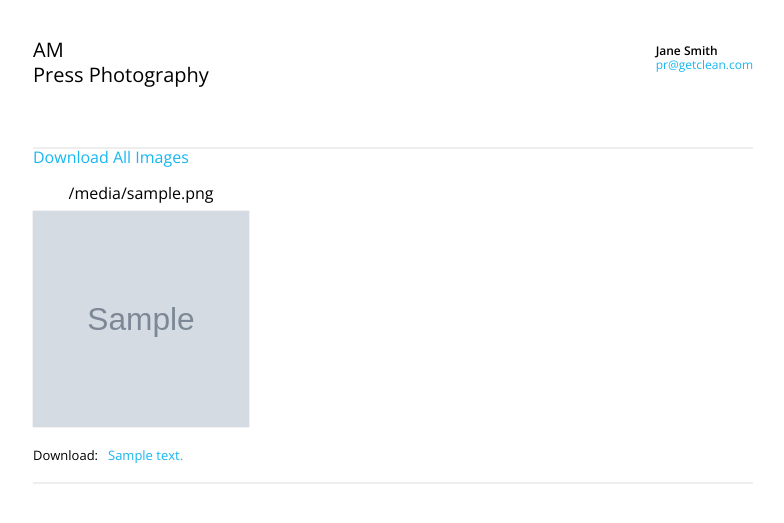
After one commit to tnktp/django-press-gallery, a Django app: template templates/django_press_gallery/media.html in a window 1280 px wide. The commit adds this page. Shown: the top 523 px of the page, without its empty margins (247-1031 px from the left). Run offline with Django 3.2, Linux system fonts and the light colour scheme; the template is opened without the code that fills it: most values are stand-ins (such as "Sample title", 1, 10 or a date in 2020); grey boxes marked "Sample" are stand-in pictures.

Commit message:
Added initial implementation of media set and media view

```diff
--- a/static/django_press_gallery/css/main.css
+++ b/static/django_press_gallery/css/main.css
@@ -1,4 +1,8 @@
+@import url("https://fonts.googleapis.com/css?family=Open+Sans:400,600,700");
 @import 'reset.css';
+body {
+  font-family: 'Open Sans', sans-serif;
+}
 .clearfix:after {
   content: " ";
   display: block;
@@ -15,6 +19,10 @@
   margin: 0 auto;
   width: 720px;
 }
+a {
+  color: #17b7f1;
+  text-decoration: none;
+}
 header {
   padding-top: 40px;
   height: 107px;
@@ -29,10 +37,20 @@ header h2 {
   margin-bottom: 5px;
 }
 header p {
-  font-size: 13px;
+  font-size: 12px;
+  font-weight: 600;
+  margin-top: 5px;
 }
 header a {
   display: block;
+  font-weight: 400;
+  margin-top: 2px;
+}
+.no-media-set {
+  font-size: 15px;
+  margin-top: 20px;
+  text-align: center;
+  color: #aaa;
 }
 .mediagroup {
   border-bottom: solid 2px #eee;
@@ -44,6 +62,8 @@ header a {
 .mediaset {
   width: 216px;
   margin-right: 36px;
+  text-decoration: none;
+  color: #000;
 }
 .mediaset h3 {
   text-align: center;
@@ -52,4 +72,21 @@ header a {
 .mediaset img {
   width: 216px;
   height: 216px;
+  box-shadow: 0 0 1px #aaa;
 }
+.download_section {
+  margin-top: 20px;
+  font-size: 13px;
+}
+.download_section h4 {
+  float: left;
+  margin-right: 5px;
+}
+.download_section a {
+  padding: 0 5px;
+  display: inline-block;
+  border-right: solid 1px #000;
+}
+.download_section a:last-child {
+  border-right: none;
+}
--- a/static/django_press_gallery/css/main.styl
+++ b/static/django_press_gallery/css/main.styl
@@ -1,4 +1,8 @@
+@import url('https://fonts.googleapis.com/css?family=Open+Sans:400,600,700')
 @import 'reset.css'
+
+body
+    font-family: 'Open Sans', sans-serif
 
 .clearfix:after
    content " "
@@ -16,6 +20,10 @@
     margin 0 auto
     width 720px
 
+a
+    color #17b7f1
+    text-decoration none
+
 header
     padding-top 40px
     height 107px
@@ -29,10 +37,20 @@ header
         margin-bottom 5px
 
     p
-        font-size 13px
+        font-size 12px
+        font-weight 600
+        margin-top 5px
     a
         display block
+        font-weight 400
+        margin-top 2px
 
+
+.no-media-set
+    font-size 15px
+    margin-top  20px
+    text-align center
+    color #aaa
 
 .mediagroup
     border-bottom solid 2px #eee
@@ -44,6 +62,8 @@ header
 .mediaset
     width 216px
     margin-right 36px
+    text-decoration none
+    color #000
 
     h3
         text-align center
@@ -52,3 +72,19 @@ header
     img
         width 216px
         height 216px
+        // border solid 1px #ddd
+        box-shadow 0 0 1px #aaa
+
+.download_section
+    margin-top 20px
+    font-size 13px
+    h4
+        float left
+        margin-right 5px
+
+    a
+        padding 0 5px
+        display inline-block
+        &:last-child
+            border-right none
+        border-right solid 1px #000
--- a/templates/django_press_gallery/base.html
+++ b/templates/django_press_gallery/base.html
@@ -8,6 +8,13 @@
 
 <body>
     <div class="inner">
+        <header>
+            <div class="left">
+                <h2>am</h2>
+                <h1>Press Photography</h1>
+            </div>
+            <p class="right">Jane Smith<a href="#">pr@getclean.com</a></p>
+        </header>
         {% block content %}{% endblock %}
     </div>
     <!--
--- /dev/null
+++ b/templates/django_press_gallery/media.html
@@ -0,0 +1,30 @@
+{% extends "django_press_gallery/base.html" %}
+
+{% block title %}Press Photos | Media{% endblock %}
+
+{% block content %}
+{% if media %}
+<a href="{% url 'download_files' 'photo' %}">Download All Images</a>
+<div class="mediagroup clearfix">
+    {% for record in media %}
+    {% if forloop.counter|divisibleby:"4" %}
+    </div><div class="mediagroup clearfix">
+    {% endif %}
+    <div class="mediaset left">
+        <h3>{{ record.mediafiles_set.all.0.get_filename }}</h3>
+        <a href="{{ record.mediafiles_set.all.0.media_file.url }}">
+            <img src="{{ record.mediafiles_set.all.0.media_file.thumbnail.url }}">
+        </a>
+
+        <section class="download_section">
+            <h4>Download:</h4>
+            {% for mediafile in record.mediafiles_set.all %}<a href="{% url 'download' mediafile.id %}">{{ mediafile.description }}</a>{% endfor %}
+        </section>
+    </div>
+    {% endfor %}
+</div>
+{% else %}
+<p class="no-media-set">No media set available.</p>
+{% endif %}
+
+{% endblock %}
```
Also changed, not shown: admin.py (added, +51 -0 lines), models.py (+37 -11 lines), templates/django_press_gallery/pressphotos.html (+13 -32 lines), templates/stdimage/admin_widget.html (added, +23 -0 lines), urls.py (+5 -5 lines), views.py (+55 -1 lines), migrations/0001_initial.py (added), migrations/0002_auto__add_field_mediaset_slug__chg_field_mediaset_title.py (added), migrations/0003_auto__del_field_media_thumbnail__chg_field_mediafiles_media_file__del_.py (added), migrations/0004_auto__del_field_mediafiles_media__add_field_mediafiles_parent_media.py (added), migrations/0005_auto__add_field_mediafiles_mediaset.py (added), migrations/0006_auto__del_media__add_mediagroup__del_field_mediafiles_parent_media__ad.py (added), migrations/0007_auto__del_field_mediafiles_mediaset.py (added), migrations/__init__.py (added).
